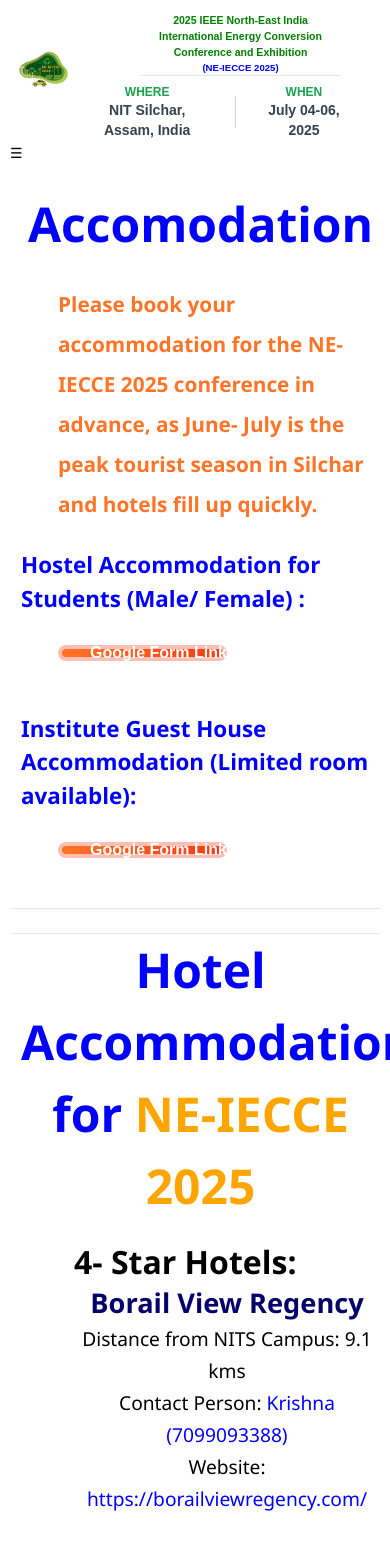
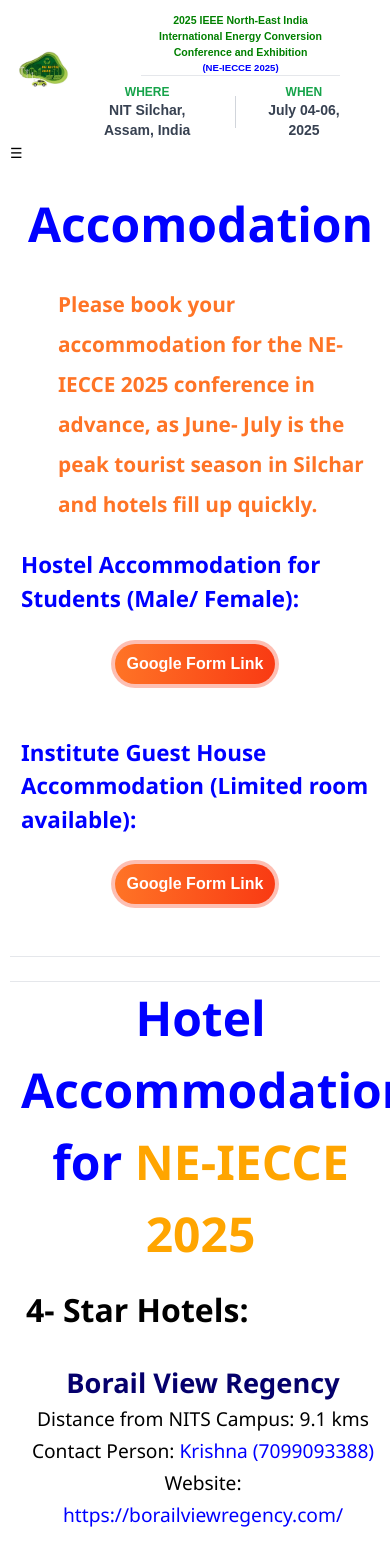
Before and after one commit to PragyaPR06/NEC-ECCE_2025, a React (Create React App) app: page /accomodation in a window 390 px wide. Shown: the top 1554 px of the page. Built offline with nearby package versions, Linux system fonts and the light colour scheme; a web font is replaced by a local one.

Commit message:
modified state of button of google form link to coming soon on Accomodation page

```diff
--- a/package.json
+++ b/package.json
@@ -13,7 +13,7 @@
     "react-icons": "^5.0.1",
     "react-router-dom": "^6.26.2",
     "react-scripts": "5.0.1",
-    "react-toastify": "^10.0.5",
+    "react-toastify": "^10.0.6",
     "sass": "^1.72.0",
     "shadcn-ui": "^0.9.2",
     "swiper": "^11.1.4",
--- a/src/Pages/Accomodation.jsx
+++ b/src/Pages/Accomodation.jsx
@@ -3,18 +3,31 @@ import styles2 from "./Accomodation.module.scss";
 
 import Header from '../Components/Header/header';
 import Navbar from "../Components/Navbar/Navbar";
-import { ToastContainer } from 'react-toastify';
+import { ToastContainer, toast } from 'react-toastify';
 import 'react-toastify/dist/ReactToastify.css';
 
+const Accomodation = () => {
 
-const Accomodation =()=>{
-
-
+    // Function to show toast notification
+    const handleComingSoon = () => {
+        toast.success("Coming Soon!", {
+            position: "bottom-center",
+            autoClose: 3000, // Toast will disappear after 3 seconds
+            hideProgressBar: false,
+            closeOnClick: true,
+            pauseOnHover: true,
+            draggable: true,
+            style:{
+                fontWeight:"bold",
+                color:"darkgreen"
+            },
+        });
+    };
 
     return (
         <Fragment>
             <Header />
-        <Navbar/>
+            <Navbar />
             <br />
             <section className={styles2.instructions}>
                 <h1 className={styles2.instructionsHeading}>Accomodation <span></span></h1>
@@ -22,100 +35,95 @@ const Accomodation =()=>{
                 <div className={styles2.instructionsContent}>
                     <p>
                         Please book your accommodation for the NE-IECCE 2025 conference in advance, as June- July is the peak tourist season in Silchar and hotels fill up quickly.
-                </p></div>
-                <br></br>
+                    </p>
+                </div>
+                <br />
+            </section>
 
+            <section className={styles2.importantNotice}>
+                <h2 className={styles2.headd}>
+                    <strong>Hostel Accommodation for Students (Male/ Female):</strong>
+                </h2>
             </section>
-                <section className={styles2.importantNotice}>
-
-
-            <h2 className={styles2.headd}>
-           <strong>Hostel Accommodation for Students (Male/ Female) :</strong>
-            </h2>
-
-        </section><br></br>
+            <br />
 
             <p className={styles2.submissionTemplate}>
-                <a href="/specialsess/Call-for-Special-Session-NEIECCE2025.docx">
-                    <button >Google Form Link</button>
-                   </a>
-
+                <button onClick={handleComingSoon}>Google Form Link</button>
             </p>
             <br />
-        <br/>
+            <br />
+
             <section className={styles2.importantNotice}>
-
-
                 <h2 className={styles2.headd}>
                     <strong>Institute Guest House Accommodation (Limited room available):</strong>
                 </h2>
-
-        </section><br></br>
+            </section>
+            <br />
 
             <p className={styles2.submissionTemplate}>
-                <a href="/specialsess/Call-for-Special-Session-NEIECCE2025.docx">
-                    <button >Google Form Link</button>
-                   </a>
-
+                <button onClick={handleComingSoon}>Google Form Link</button>
             </p>
             <br />
-        <br/>
+            <br />
             <hr />
-
-
-        <br></br> <hr></hr>
+            <br />
+            <hr />
             <section className={styles2.importantNotice}>
                 <h2 className={styles2.instructionsHeading}>Hotel Accommodation for <span> NE-IECCE 2025</span></h2>
                 <br />
-
                 <ul className={styles2.submissionGuidelinesText}>
-
-
-                <strong>4- Star Hotels:</strong>
+                    <p className={styles2.submissionGuidelinesTextHead}>
+                    <strong >4- Star Hotels:</strong>
+                    </p><br />
                     <h2>Borail View Regency</h2>
                     <h3>Distance from NITS Campus:<span> 9.1 kms</span> </h3>
                     <h3>Contact Person:<span style={{ color: 'blue' }}> Krishna (7099093388)</span> </h3>
                     <h3>Website:
-                <a href='https://borailviewregency.com/'style={{ color: 'blue' }}>  https://borailviewregency.com/</a> </h3>
-                <br></br>
+                        <a href='https://borailviewregency.com/' style={{ color: 'blue' }}>  https://borailviewregency.com/</a>
+                    </h3>
+                    <br />
                     <h2>Hotel Cachar Club</h2>
                     <h3>Distance from NITS Campus:<span> 9.2 kms</span> </h3>
                     <h3>Contact Person: <span style={{ color: 'blue' }}> Bishu (7092308219)</span> </h3>
                     <h3>Website:
-                <a href='https://hotelcacharclub.com/'style={{ color: 'blue' }}> https://hotelcacharclub.com/</a> </h3>
-                <br></br>
+                        <a href='https://hotelcacharclub.com/' style={{ color: 'blue' }}> https://hotelcacharclub.com/</a>
+                    </h3>
+                    <br />
                     <h2>Sagarika Resort</h2>
                     <h3>Distance from NITS Campus:<span> 11.4 kms</span> </h3>
                     <h3>Location: <span> Rongpur Part III, Rongpur, Silchar, Assam 788009</span></h3>
                     <h3>Contact Person: <span style={{ color: 'blue' }}> 8812063645</span> </h3>
-                <br></br>
-                <strong>3- Star Hotels:</strong>
+                    <br /><br />
+                    <p className={styles2.submissionGuidelinesTextHead}>
+                    <strong>3- Star Hotels:</strong><br /><br />
+                    </p>
                     <h2>Grand Regency</h2>
                     <h3>Distance from NITS Campus:<span> 6.1 kms</span> </h3>
                     <h3>Contact Person: <span style={{ color: 'blue' }}> : Pinak Das (6001411667)</span> </h3>
-                <br></br>
+                    <br />
                     <h2>Sagarika Regency</h2>
                     <h3>Distance from NITS Campus:<span> 8.6 kms</span> </h3>
                     <h3>Contact Person: <span style={{ color: 'blue' }}> Chandra Mohan Singha (7002704736)</span> </h3>
-                <br></br><br></br>
-                <strong>Budget Hotels:</strong>
+                    <br />
+                    <br />
+                    <p className={styles2.submissionGuidelinesTextHead}>
+                    <strong>Budget Hotels:</strong><br /><br />
+                    </p>
                     <h2>Apurva Hotel</h2>
                     <h3>Distance from NITS Campus:<span> 6.5 kms</span> </h3>
                     <h3>Contact Person: <span style={{ color: 'blue' }}> Rajesh Debnath, Pritesh Chakraborty (8811981017, 6001091731)
 </span> </h3>
-                <br></br><h2>Hotel JC International</h2>
+                    <br />
+                    <h2>Hotel JC International</h2>
                     <h3>Distance from NITS Campus:<span> 9.2 kms</span> </h3>
                     <h3>Contact Person: <span style={{ color: 'blue' }}> 03842- 354091/ 8453349836 (M)</span> </h3>
-                <br></br><h2>Barak View Residency</h2>
+                    <br />
+                    <h2>Barak View Residency</h2>
                     <h3>Distance from NITS Campus:<span> 10 kms</span> </h3>
                     <h3>Contact Person: <span style={{ color: 'blue' }}> Chandra Mohan Singha (7002704736)</span> </h3>
-
                 </ul>
-            <br></br>
-
-
-            <br></br>
-
+                <br />
+                <br />
             </section>
 
             {/* Add ToastContainer */}
@@ -125,7 +133,6 @@ const Accomodation =()=>{
             </p>
         </Fragment>
     );
-
 }
 
 export default Accomodation;
--- a/src/Pages/Accomodation.module.scss
+++ b/src/Pages/Accomodation.module.scss
@@ -36,7 +36,7 @@
     font-family: 'Segoe UI', Tahoma, Geneva, Verdana, sans-serif;
     font-size: 1.2rem;
     line-height: 2rem;
-    padding-left: 4rem;
+    padding-left: 1rem;
 
     list-style-type: disc;
 
@@ -95,6 +95,7 @@ h3{
 }
 
 .submissionTemplate button {
+  pointer-events: auto;
   align-items: center;
   appearance: none;
 
@@ -135,6 +136,10 @@ h3{
 @media (min-width: 768px) {
   .submissionTemplate button {
     padding: 1rem 1.6rem;
+  }
+
+  .submissionGuidelinesTextHead{
+    padding-left: 2rem;
   }
 }
 
@@ -185,10 +190,10 @@ h3{
 
 .submissionTemplate button:active:not(:disabled):after {
   background-image: linear-gradient(0deg, rgba(0, 0, 0, .2), rgba(0, 0, 0, .2)), linear-gradient(92.83deg, #ff7426 0, #f93a13 100%);
-  bottom: 4px;
-  left: 4px;
-  right: 4px;
-  top: 4px;
+  bottom: 10px;
+  left: 10px;
+  right: 10px;
+  top: 10px;
 }
 
 .submitButton{
@@ -225,3 +230,14 @@ h3{
     align-items: center;
     padding: 1rem 2rem;
 }
+
+@media(max-width: 768px){
+  .submissionTemplate{
+    display: flex;
+    justify-content: center;
+    padding-right: 3rem;
+  }
+  .submissionTemplate button{
+    padding:1rem 1rem;
+  }
+}
```
Also changed, not shown: 1 other file (tests, documents, lock files or other folders). Lines whose indentation alone changed are shown as unchanged.
